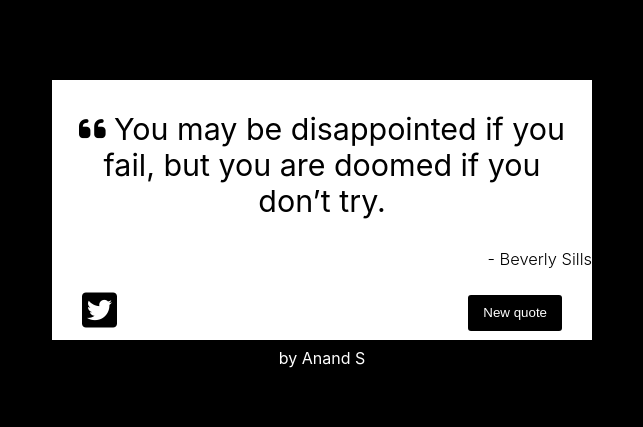
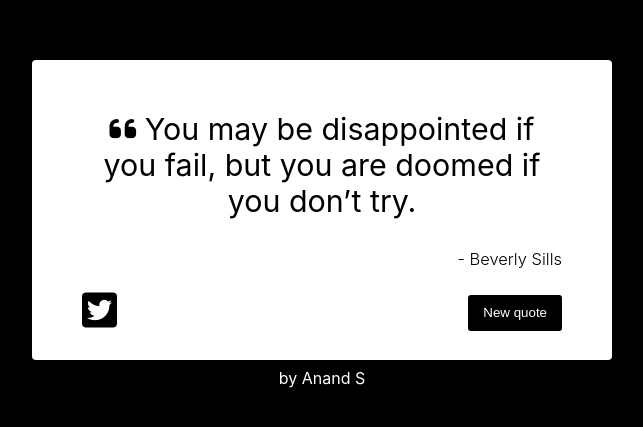
Before and after one commit to anandxs/random-quote-machine, a React (Create React App) app: page / in a window 1280 px wide. Shown: the part 173-600 px from the top of the page, without its empty margins (318-961 px from the left). Built offline with nearby package versions, Linux system fonts and the light colour scheme.

Commit message:
corrected padding for quote-box

```diff
--- a/src/App.css
+++ b/src/App.css
@@ -17,11 +17,12 @@
   display: flex;
   flex-direction: column;
   align-items: center;
-  border-radius: 4px;
 }
 
 #quote-box {
   background-color: white;
+  border-radius: 4px;
+  padding: 20px 50px;
 }
 
 #text {
```
